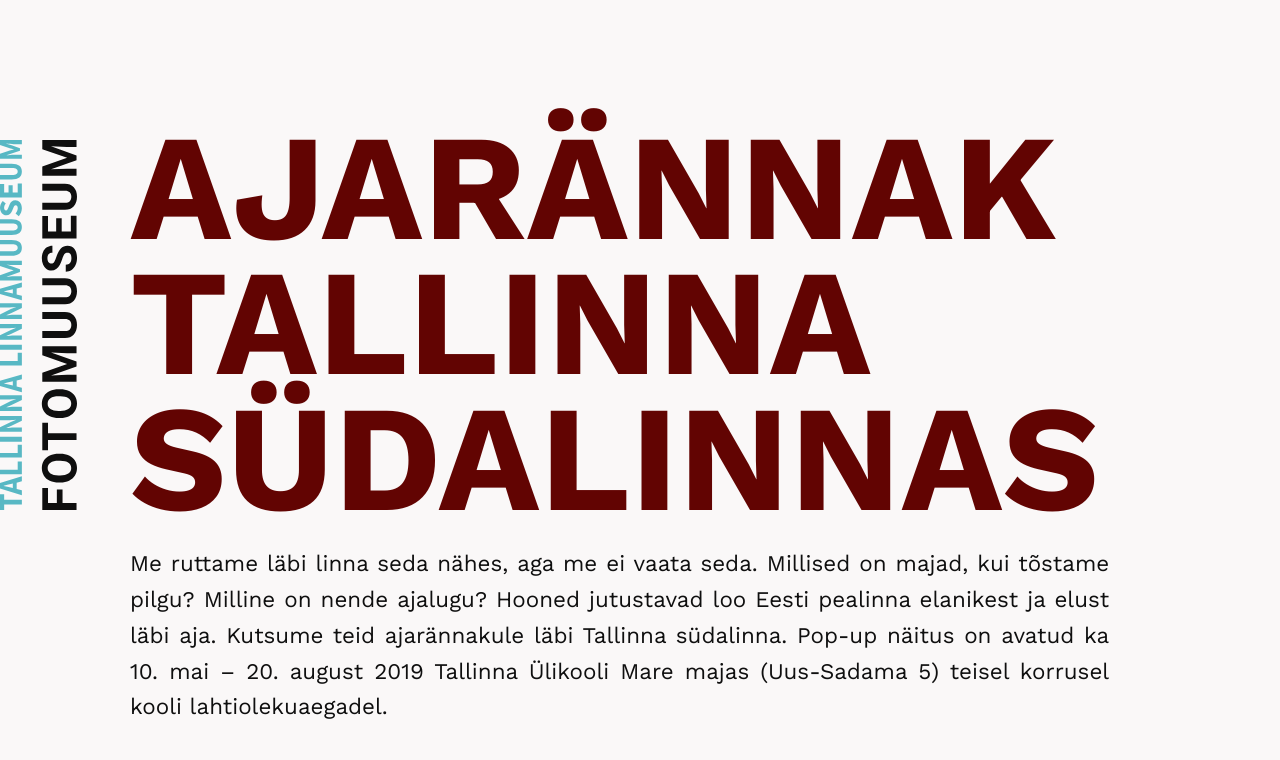
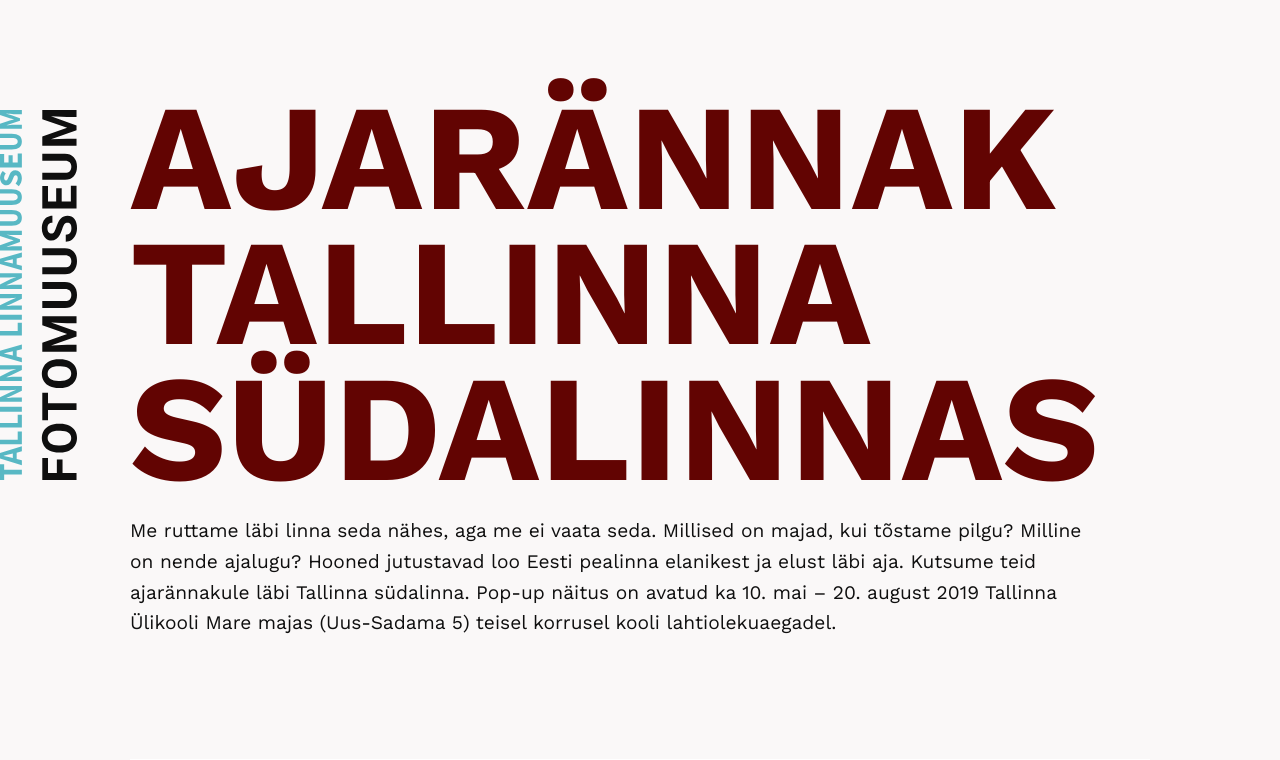
Before and after one commit to phkel/ELU-fotomuuseum, a plain HTML site: page index.html in a window 1280 px wide. Shown: the top 760 px of the page. Drawn offline with nearby package versions, Linux system fonts and the light colour scheme; a script that the page names is missing.

Commit message:
Update hero font-size and alignment

```diff
--- a/main.css
+++ b/main.css
@@ -36,7 +36,6 @@ header {
   font-size: 0.9em;
   max-width: 90%;
   line-height: 1.4;
-  text-align: justify;
 }
 
 .c-hero__title p a {
@@ -109,7 +108,6 @@ footer {
   }
 
   .c-hero__title p {
-    font-size: 1em;
     max-width: 80%;
     line-height: 1.6;
   }
@@ -140,12 +138,13 @@ footer {
   header {
     margin-bottom: 60px;
   }
+
   .c-hero__title h1 {
     font-size: 7em;
   }
 
   .c-hero__title p {
-    font-size: 1.2em;
+    font-size: 1em;
     max-width: 86%;
     line-height: 1.6;
   }
@@ -159,7 +158,7 @@ footer {
 @media (min-width: 1000px) {
 
   header {
-    padding-top: 120px;
+    padding-top: 90px;
     margin-bottom: 120px;
   }
 
@@ -176,7 +175,7 @@ footer {
   }
 
   .c-hero__title p {
-    font-size: 1.4em;
+    font-size: 1.2em;
     max-width: 96%;
     line-height: 1.6;
   }
```
